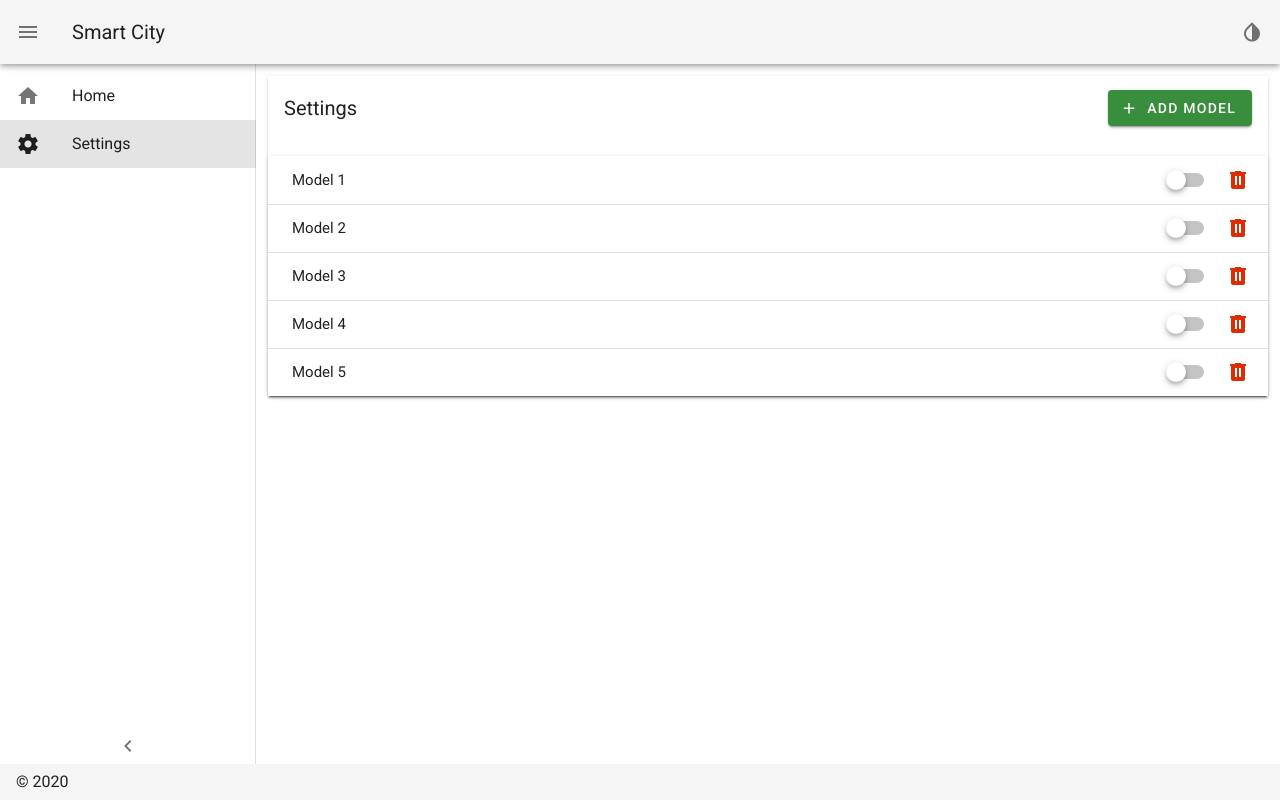
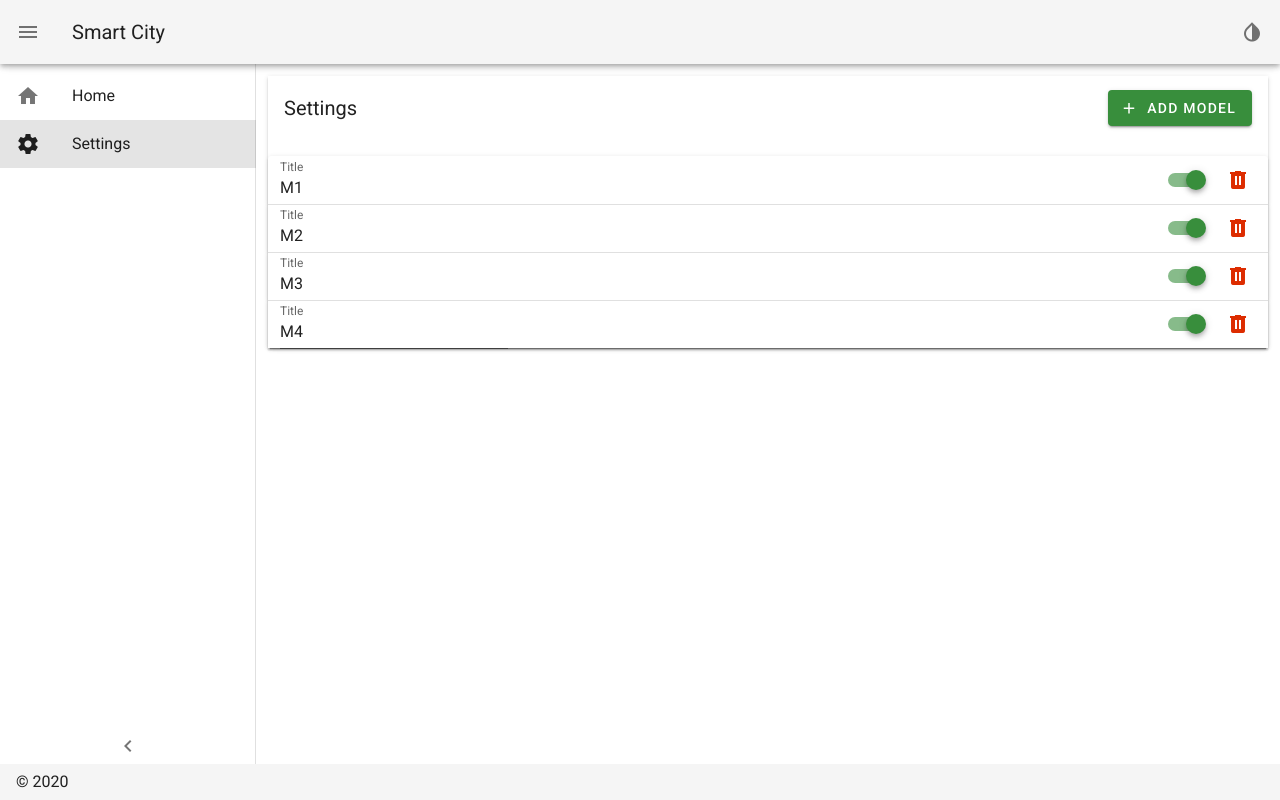
Before and after one commit to Orest-2/smartcity2, a Nuxt app: page /settings in a window 1280 px wide. Built offline with nearby package versions, Linux system fonts and the light colour scheme.

Commit message:
add models

```diff
--- /dev/null
+++ b/components/settings/model-box.vue
@@ -0,0 +1,112 @@
+<template>
+  <v-expansion-panel>
+    <v-expansion-panel-header
+      disable-icon-rotate
+      class="py-2"
+    >
+      <v-row>
+        <v-col
+          cols="12"
+          sm="6"
+          md="3"
+          class="pa-0"
+          @click.stop
+        >
+          <v-text-field
+            v-model="title"
+            label="Title"
+            hide-details="auto"
+          />
+        </v-col>
+      </v-row>
+
+      <template #actions>
+        <v-row
+          align-content="center"
+          justify="center"
+        >
+          <v-col
+            class="pa-0 mr-2"
+            align-self="center"
+            @click.stop
+          >
+            <v-switch
+              v-model="active"
+              color="success"
+              hide-details
+              class="pa-0 ma-0"
+            />
+          </v-col>
+
+          <v-col
+            class="pa-0"
+            align-self="center"
+          >
+            <v-btn
+              icon
+              @click.stop="remove"
+            >
+              <v-icon color="error">
+                mdi-trash-can
+              </v-icon>
+            </v-btn>
+          </v-col>
+        </v-row>
+      </template>
+    </v-expansion-panel-header>
+
+    <v-expansion-panel-content>
+      {{ model.type }}
+    </v-expansion-panel-content>
+  </v-expansion-panel>
+</template>
+
+<script lang="ts">
+import Vue, { PropType } from 'vue'
+import { mapActions } from 'vuex'
+import { Model } from '~/types/settings'
+
+export default Vue.extend({
+  props: {
+    model: {
+      type: Object as PropType<Model>,
+      required: true,
+      default: {} as Model
+    }
+  },
+
+  computed: {
+    index (): number {
+      return this.$vnode.key as number
+    },
+
+    active: {
+      get (): boolean {
+        return this.model.active
+      },
+      set (val: boolean) {
+        this.updateModel({ index: this.index, key: 'active', value: val })
+      }
+    },
+
+    title: {
+      get (): string {
+        return this.model.title
+      },
+      set (val: string) {
+        this.updateModel({ index: this.index, key: 'title', value: val })
+      }
+    }
+  },
+
+  methods: {
+    ...mapActions({
+      updateModel: 'settings/updateModel'
+    }),
+
+    remove () {
+      // console.log('remove')
+    }
+  }
+})
+</script>
--- a/pages/settings.vue
+++ b/pages/settings.vue
@@ -26,50 +26,11 @@
         </v-toolbar>
 
         <v-expansion-panels>
-          <v-expansion-panel
-            v-for="(item,i) in 5"
+          <ModelBox
+            v-for="(model, i) in models"
             :key="i"
-          >
-            <v-expansion-panel-header disable-icon-rotate>
-              Model {{ item }}
-
-              <template #actions>
-                <v-row
-                  align-content="center"
-                  justify="center"
-                >
-                  <v-col
-                    class="pa-0 mr-2"
-                    align-self="center"
-                    @click.stop
-                  >
-                    <v-switch
-                      color="success"
-                      hide-details
-                      class="pa-0 ma-0"
-                    />
-                  </v-col>
-
-                  <v-col
-                    class="pa-0"
-                    align-self="center"
-                  >
-                    <v-btn
-                      icon
-                      @click.stop="remove"
-                    >
-                      <v-icon color="error">
-                        mdi-trash-can
-                      </v-icon>
-                    </v-btn>
-                  </v-col>
-                </v-row>
-              </template>
-            </v-expansion-panel-header>
-            <v-expansion-panel-content>
-              Lorem ipsum dolor sit amet, consectetur adipiscing elit, sed do eiusmod tempor incididunt ut labore et dolore magna aliqua. Ut enim ad minim veniam, quis nostrud exercitation ullamco laboris nisi ut aliquip ex ea commodo consequat.
-            </v-expansion-panel-content>
-          </v-expansion-panel>
+            :model="model"
+          />
         </v-expansion-panels>
       </v-card>
     </v-col>
@@ -78,12 +39,24 @@
 
 <script lang="ts">
 import Vue from 'vue'
+import { mapState } from 'vuex'
+import { RootState } from '~/types/store'
+
+import ModelBox from '~/components/settings/model-box.vue'
+
+const state = {
+  models: (s: RootState) => s.settings.models
+}
+
+export type State = typeof state
 
 export default Vue.extend({
-  methods: {
-    remove () {
-      // console.log('remove')
-    }
+  components: {
+    ModelBox
+  },
+
+  computed: {
+    ...mapState<RootState, State>(state)
   },
 
   head: {
--- a/store/settings.ts
+++ b/store/settings.ts
@@ -2,8 +2,35 @@ import { GetterTree, ActionTree, MutationTree } from 'vuex'
 import { RootState } from '~/types/store'
 import { Model } from '~/types/settings'
 
+const tests: Model[] = [
+  {
+    active: true,
+    type: 'tests',
+    title: 'M1',
+    criteria: []
+  },
+  {
+    active: true,
+    type: 'values',
+    title: 'M2',
+    criteria: []
+  },
+  {
+    active: true,
+    type: 'values',
+    title: 'M3',
+    criteria: []
+  },
+  {
+    active: true,
+    type: 'values',
+    title: 'M4',
+    criteria: []
+  }
+]
+
 export const state = () => ({
-  models: [] as Model[]
+  models: [...tests] as Model[]
 })
 
 export type SettingsState = ReturnType<typeof state>
@@ -12,7 +39,16 @@ export const getters: GetterTree<SettingsState, RootState> = {
 }
 
 export const mutations: MutationTree<SettingsState> = {
+  UPDATE_MODEL (state, { i, k, v }) {
+    state.models[i] = {
+      ...state.models[i],
+      [k]: v
+    }
+  }
 }
 
 export const actions: ActionTree<SettingsState, RootState> = {
+  updateModel ({ commit }, { index, key, value }) {
+    commit('UPDATE_MODEL', { i: index, k: key, v: value })
+  }
 }
```
